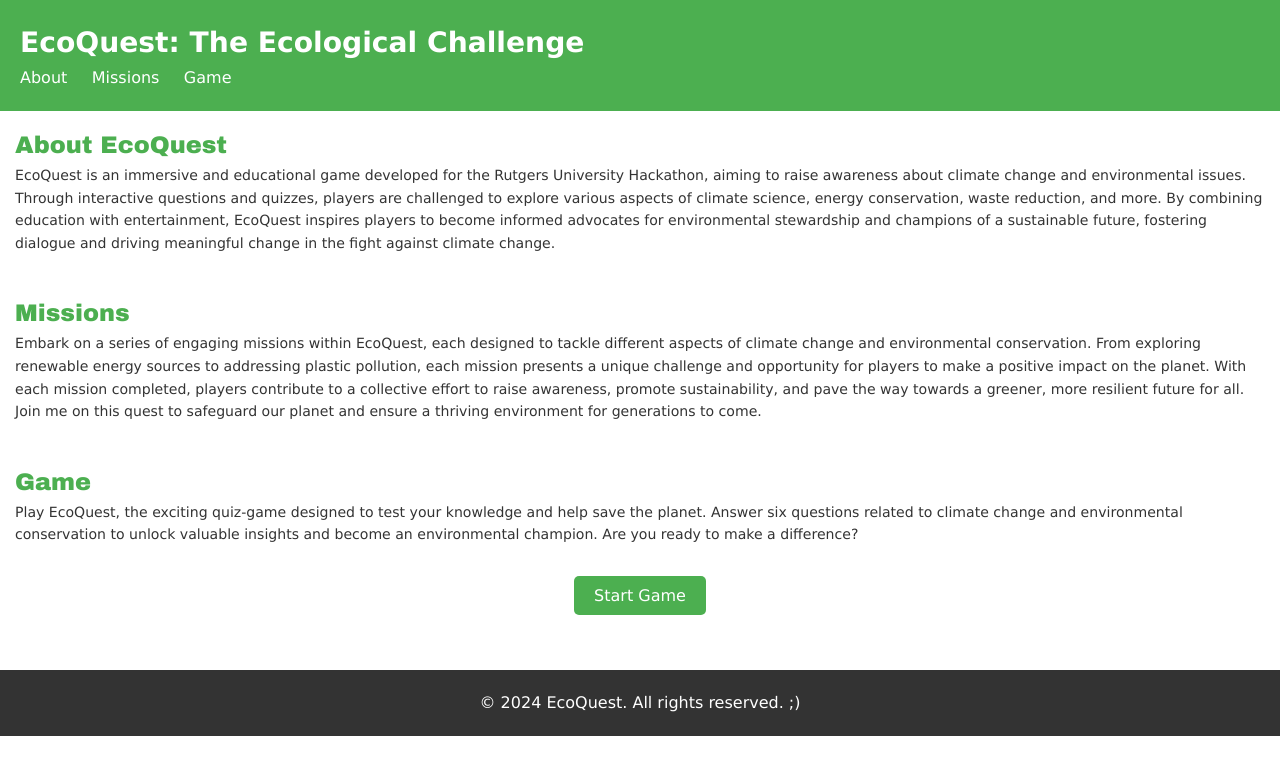
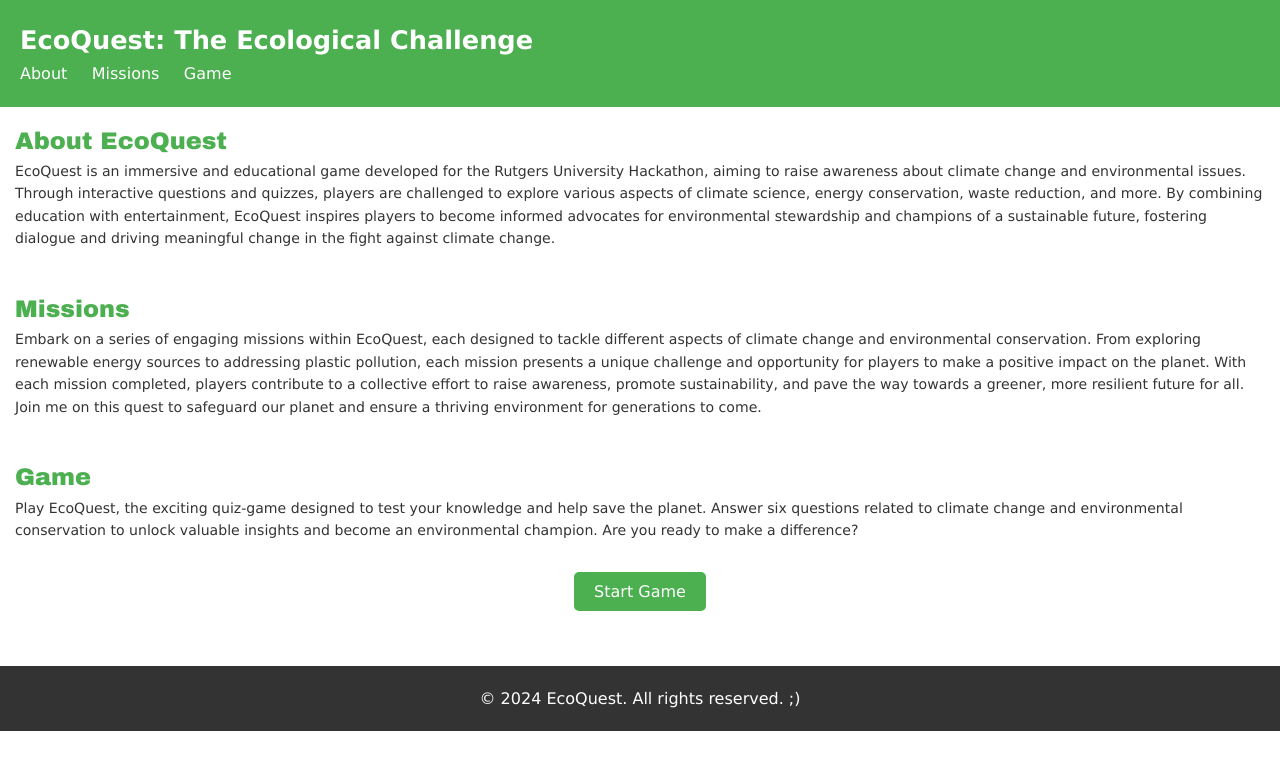
Before and after one commit to a-ziz-7/EcoQuest, a plain HTML site: page index.html in a window 1280 px wide. Drawn offline with Linux system fonts and the light colour scheme.

Commit message:
stylistic changes

```diff
--- a/styles.css
+++ b/styles.css
@@ -4,7 +4,7 @@
 }
 
 h1 {
-    font-size: 2.2vw;
+    font-size: 2.0vw;
 }
 
 /* Global styles */
--- a/stylesgame.css
+++ b/stylesgame.css
@@ -9,7 +9,7 @@
     line-height: 1.6;
 }
 h1 {
-    font-size: 2.2vw;
+    font-size: 2.0vw;
 }
 
 header {
```
